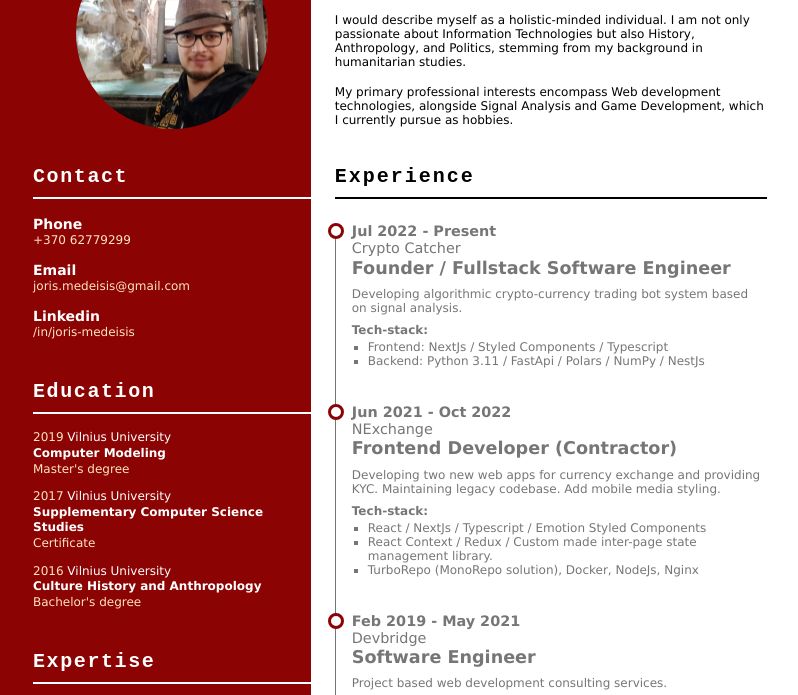
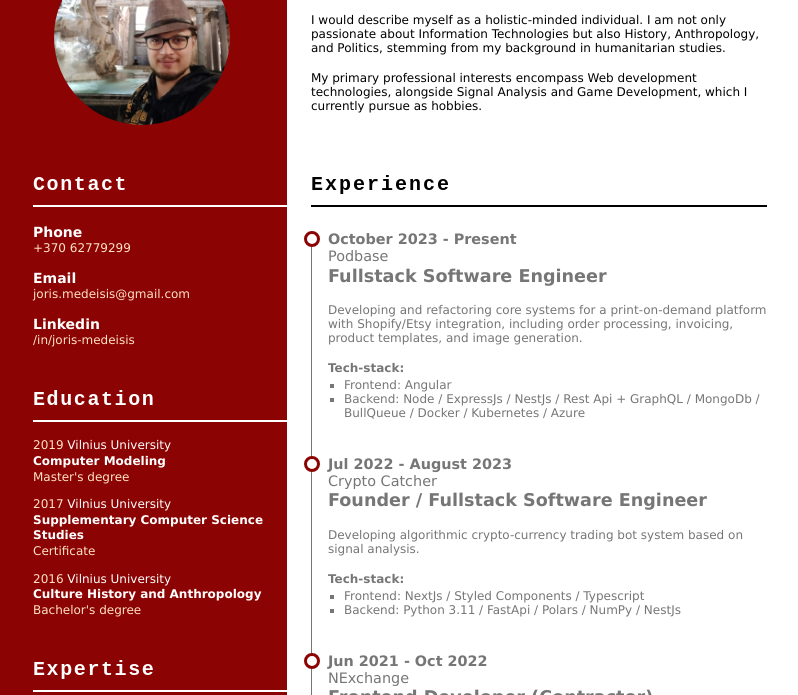
Before and after one commit to Zauras/cv, a plain HTML site: page src/index.html in a window 1280 px wide. Shown: the part 107-802 px from the top of the page, without its empty margins (3-801 px from the left). Drawn offline with Linux system fonts and the light colour scheme.

Commit message:
Update cv

```diff
--- a/src/index.html
+++ b/src/index.html
@@ -101,7 +101,7 @@
 				</ul>
 			</div>
 
-			<div class="bio-info-box new-page">
+			<div class="bio-info-box">
 				<h3>Expertise</h3>
 
 				<ul class="bio-info-box-sub-list expertise-list">
@@ -153,7 +153,35 @@
 					<ul class="exp-timeline-list">
 						<li class="exp-timeline-item">
 							<div class="item-header">
-								<div class="date">Jul 2022 - Present</div>
+								<div class="date">October 2023 - Present</div>
+								<div class="company">Podbase</div>
+								<div class="role">Fullstack Software Engineer</div>
+							</div>
+
+							<div class="role-description">
+								Developing and refactoring core systems for a print-on-demand platform with Shopify/Etsy
+								integration, including order processing, invoicing, product templates, and image
+								generation.
+							</div>
+
+							<div class="timeline-item-sub-list-container">
+								<div class="label">Tech-stack:</div>
+
+								<ul class="timeline-item-sub-list">
+									<li>
+										Frontend: Angular
+									</li>
+									<li>
+										Backend: Node / ExpressJs / NestJs / Rest Api + GraphQL / MongoDb / BullQueue /
+										Docker / Kubernetes / Azure
+									</li>
+								</ul>
+							</div>
+						</li>
+
+						<li class="exp-timeline-item">
+							<div class="item-header">
+								<div class="date">Jul 2022 - August 2023</div>
 								<div class="company">Crypto Catcher</div>
 								<div class="role">Founder / Fullstack Software Engineer</div>
 							</div>
@@ -207,7 +235,7 @@
 
 						<li class="exp-timeline-item new-page">
 							<div class="item-header">
-								<div class="date">Feb 2019 - May 2021</div>
+								<div class="date">October 2018 - May 2021</div>
 								<div class="company">Devbridge</div>
 								<div class="role">Software Engineer</div>
 							</div>
@@ -264,6 +292,9 @@
 
 			</div>
 
+		</div>
+	</div>
+
 </body>
 
 </html>
--- a/src/styles/print.css
+++ b/src/styles/print.css
@@ -11,13 +11,19 @@
 }
 
 @media print {
+    html, body {
+        margin: 0;
+        padding: 0;
+    }
+
     body {
         -webkit-print-color-adjust: exact;
         print-color-adjust: exact;
     }
 
     .new-page {
-        /* page-break-before: always;
-        padding-top: 1rem; */
+        page-break-before: always !important;
+        break-before: page !important;
+        padding-top: 1rem;
     }
 }
--- a/src/styles/screen.css
+++ b/src/styles/screen.css
@@ -1,13 +1,15 @@
 body {
     /* height: 9.25in; */
     width: 21cm;
-    height: 29.7cm;
+    /* height: 29.7cm; */
     /* margin: 27mm 16mm 27mm 16mm; */
     /* border: 1px solid black; */
     margin: 0;
+    padding: 0;
     display: flex;
     flex-direction: column;
 }
+
 
 .content {
     display: flex;
@@ -33,15 +35,16 @@ body {
     align-items: center;
 
     padding-top: 0.5rem;
-    padding-left: 2.25rem;
-    min-width: 35%;
+    padding-left: 1.125rem;
+    padding-right: 1.125rem;
+    min-width: 32%;
     height: 100%;
     background-color: #8b0303;
 }
 
 #profile-picture {
-    height: 12rem;
-    width: 12rem;
+    height: 11rem;
+    width: 11rem;
     background-image: url("../resources/profile_pic_square.jpg");
     background-position: center;
     /* Center the image */
@@ -85,8 +88,9 @@ body {
 .bio-info-aside {
     background-color: #8b0303;
     padding-left: 2.25rem;
-    min-width: 35%;
-    min-height: 100%;
+    min-width: 32%;
+    /* min-height: 100%;
+    height: 100%; */
 
     display: flex;
     flex-direction: column;
@@ -178,7 +182,7 @@ body {
 
     display: flex;
     flex-direction: column;
-    gap: 0.5rem;
+    gap: 1rem;
 }
 
 .exp-timeline-item .item-header {
```
